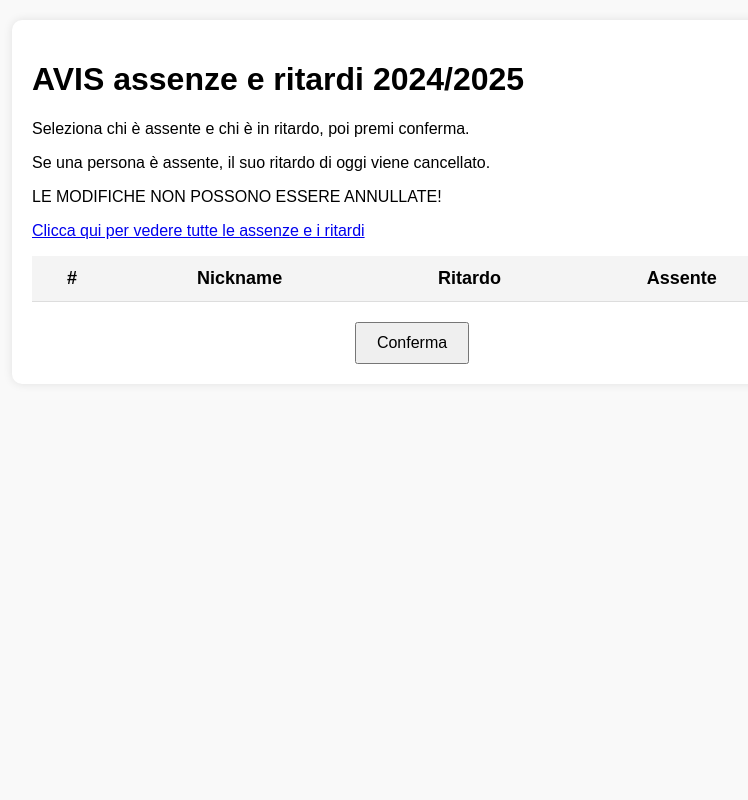
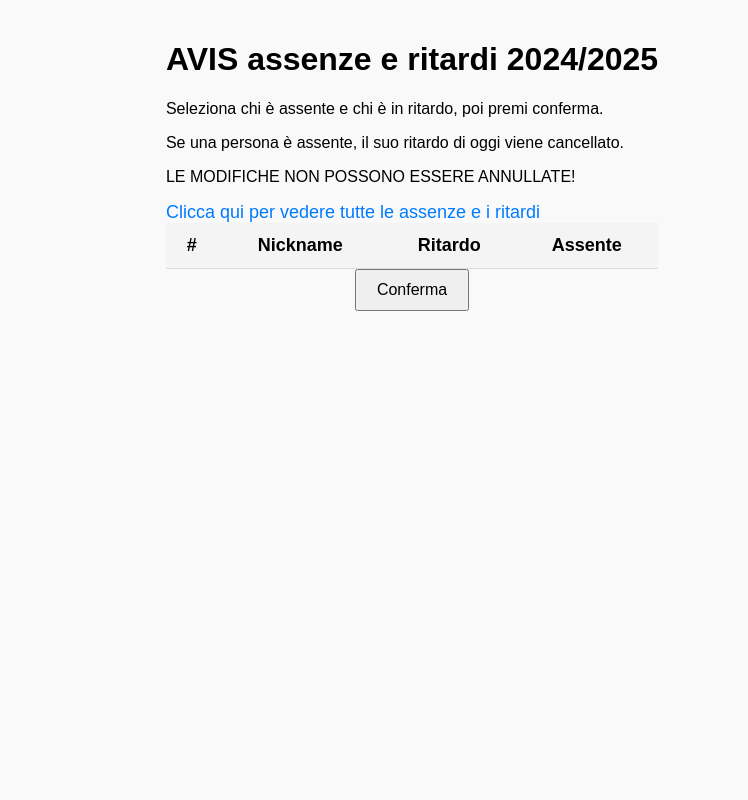
Before and after one commit to MrPratula/avis_webpage, a Flask app: page / in a window 1280 px wide. Shown: the whole page, without its empty margins (228-976 px from the left). Run offline with Flask 3, Linux system fonts and the light colour scheme; lists and menus that the app fills with data are empty; parts of the project's set-up code (start-up, migrations or seed data) failed here and were passed over.

```diff
--- a/app.py
+++ b/app.py
@@ -189,7 +189,7 @@ def stats():
 if __name__ == '__main__':
     print("Starting Flask")
 
-    # app.run(host="localhost", port=12345, debug=True)
+    #app.run(host="localhost", port=12345, debug=True)
     app.run(host="0.0.0.0", port=5000, debug=True)
 
     # app.run(host="0.0.0.0", port=5000, ssl_context=("config/cert.pem", "config/key.pem"), debug=True)
--- /dev/null
+++ b/static/style.css
@@ -0,0 +1,86 @@
+/* --- Stili globali (validi per entrambe le pagine) --- */
+body {
+    font-family: Arial, sans-serif;
+    margin: 0;
+    padding: 20px;
+    display: flex;
+    flex-direction: column;
+    align-items: center;
+    background-color: #f9f9f9; /* Sfondo chiaro */
+}
+
+h1 {
+    text-align: center;
+}
+
+a {
+    text-decoration: none;
+    font-size: 18px;
+    color: #007bff;
+    margin-bottom: 20px;
+}
+
+a:hover {
+    text-decoration: underline;
+}
+
+/* --- Stili per la pagina principale "AVIS assenze" --- */
+
+.container {
+    width: 100%;
+    height: 100vh;
+    display: flex;
+    justify-content: center;
+    align-items: center;
+}
+
+form {
+    width: 100%;
+    max-width: 800px; /* Limita la larghezza massima */
+}
+
+table {
+    width: 100%;
+    border-collapse: collapse;
+    font-size: 18px;
+    text-align: left;
+}
+
+th, td {
+    padding: 12px;
+    border-bottom: 1px solid #ddd;
+    text-align: center;
+}
+
+th {
+    background-color: #f4f4f4;
+}
+
+.checkbox-cell input[type="checkbox"] {
+    margin: 0;
+    vertical-align: middle;
+}
+
+button {
+    padding: 10px 20px;
+    font-size: 16px;
+    cursor: pointer;
+}
+
+.submit-container {
+    display: flex;
+    justify-content: center;
+    width: 100%;
+}
+
+/* --- Stili per la pagina delle statistiche "AVIS Stats" --- */
+
+.stats-img {
+    margin: 20px;
+    width: 80%;
+}
+
+.back-link {
+    text-align: center;
+    width: 100%; /* Assicura che prenda tutta la larghezza disponibile */
+}
--- a/templates/index.html
+++ b/templates/index.html
@@ -5,57 +5,8 @@
     <meta name="viewport" content="width=device-width, initial-scale=1.0">
     <title>AVIS assenze</title>
     <link rel="icon" href="{{ url_for('static', filename='icon.png') }}" type="image/png">
-    <style>
-        body {
-            font-family: Arial, sans-serif;
-            margin: 0;
-            padding: 0;
-            display: flex;
-            justify-content: center;
-            align-items: flex-start;
-            height: 100vh;
-            background-color: #f9f9f9; /* Aggiungi un background leggero per estetica */
-        }
-        .content {
-            width: 80%;
-            max-width: 800px; /* Limita la larghezza massima della tabella */
-            margin: 20px auto; /* Centra la tabella */
-            padding: 20px;
-            box-sizing: border-box;
-            background-color: white; /* Sfondo bianco per far risaltare la tabella */
-            border-radius: 10px;
-            box-shadow: 0 0 10px rgba(0, 0, 0, 0.1); /* Aggiungi un po' di ombra per un look moderno */
-        }
-        table {
-            width: 100%;
-            border-collapse: collapse;
-            font-size: 18px;
-            text-align: left;
-        }
-        th, td {
-            padding: 12px;
-            border-bottom: 1px solid #ddd;
-            text-align: center;
-        }
-        th {
-            background-color: #f4f4f4;
-        }
-        .checkbox-cell input[type="checkbox"] {
-            margin: 0;
-            vertical-align: middle;
-        }
-        button {
-            padding: 10px 20px;
-            font-size: 16px;
-            cursor: pointer;
-        }
-        .submit-container {
-            display: flex;
-            justify-content: center; /* Centra il tasto Conferma */
-            width: 100%;
-            margin-top: 20px; /* Spazio sopra il bottone */
-        }
-    </style>
+    <!-- Collega il file CSS esterno -->
+    <link rel="stylesheet" href="{{ url_for('static', filename='style.css') }}">
 </head>
 <body>
     <div class="content">
@@ -66,7 +17,6 @@
         <div class="link-container">
             <a href="{{ url_for('stats') }}">Clicca qui per vedere tutte le assenze e i ritardi</a>
         </div>
-        <p></p>
         <form method="POST" action="/">
             <table>
                 <thead>
@@ -93,7 +43,9 @@
                                 <img src="{{ url_for('static', filename='red_checkbox.png') }}" alt="Ritardo" width="20" height="20">
                             {% else %}
                                 <!-- Se il membro non è né assente né in ritardo, mostra il checkbox -->
-                                <input type="checkbox" name="late_{{ member.number }}" value="{{ member.number }}">
+                                <label>
+                                    <input type="checkbox" name="late_{{ member.number }}" value="{{ member.number }}">
+                                </label>
                             {% endif %}
                         </td>
 
```
Also changed, not shown: templates/stats.html (+5 -30 lines).
